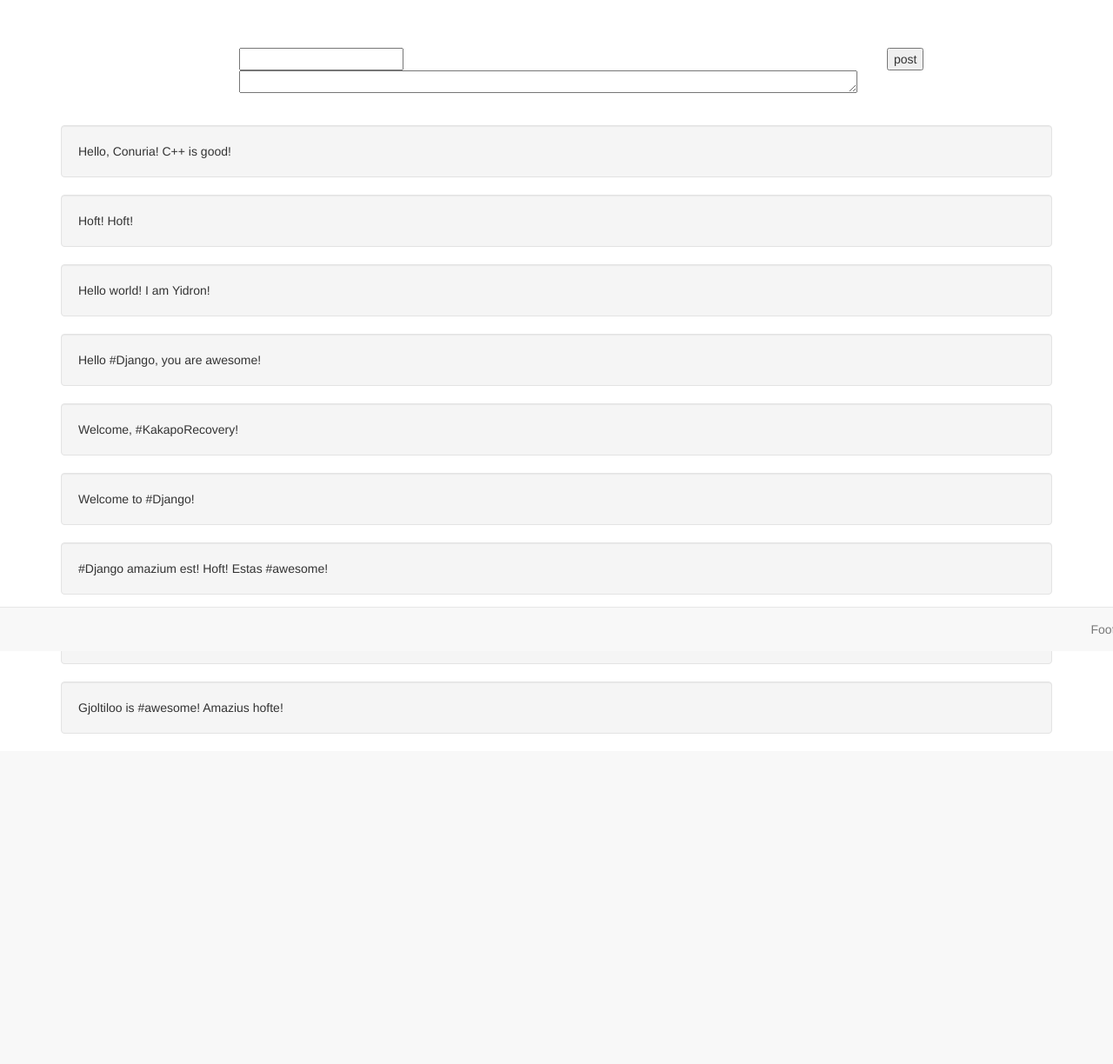
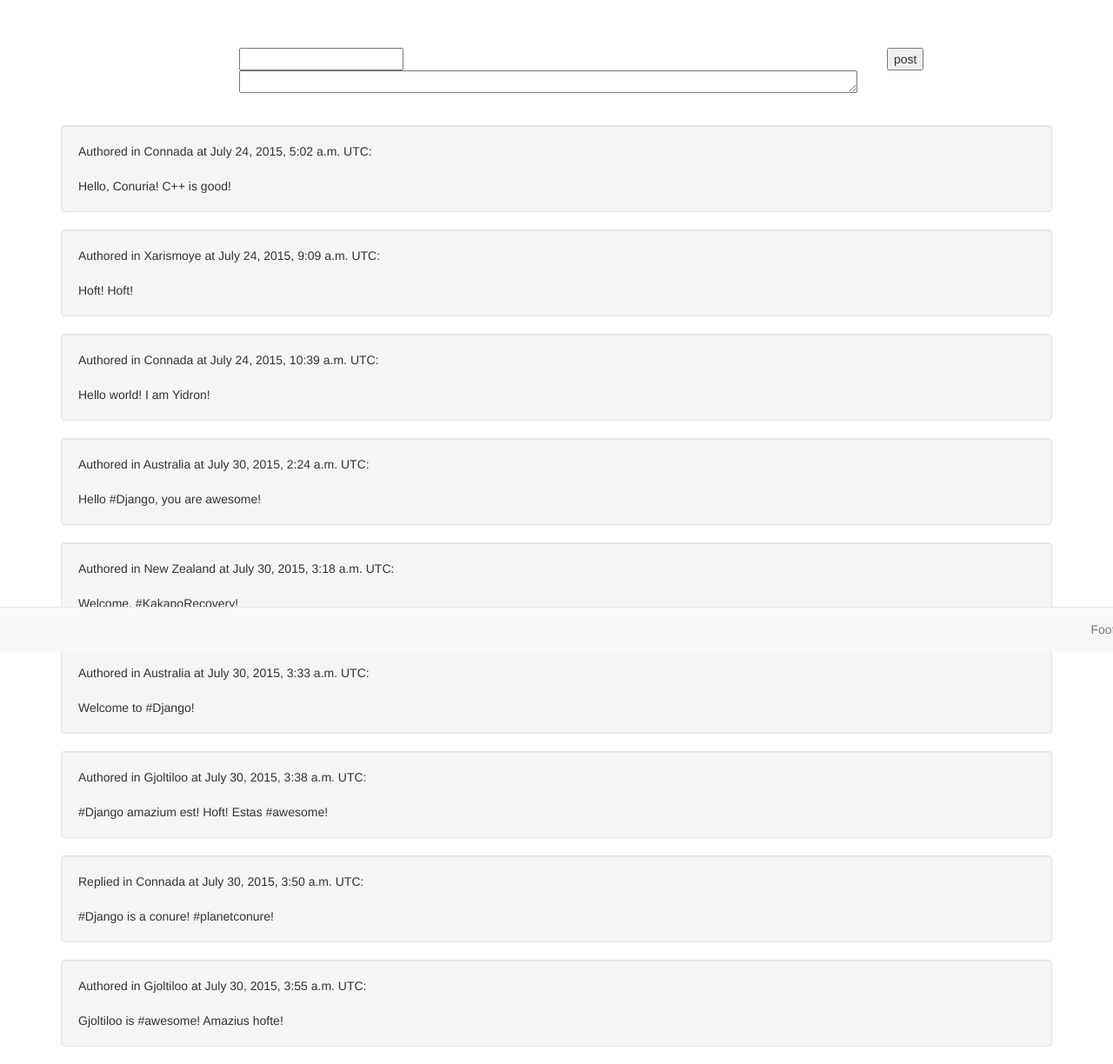
Before and after one commit to zavlong/mytweets, a Django app: template templates/profile.html in a window 1280 px wide. Shown: the part 51-1275 px from the top of the page at 87% size. Before the commit the page ends 895 px from the top, so only its background shows below. Run offline with Django 3.2, Linux system fonts and the light colour scheme; the template is opened without the code that fills it: values that come from a table or form of the project are taken from there, others are empty; data comes from the database, SQL or seed files in the repository; both versions use the stored data as it was after the commit; parts of the project's set-up code (start-up, migrations or seed data) failed here and were passed over; some libraries are stand-ins or nearby versions.

Commit message:
Eleventh commit. Improved profile viewer.

```diff
--- a/templates/profile.html
+++ b/templates/profile.html
@@ -20,6 +20,11 @@
     <div class="col-md-12 column">
       {% for tweet in tweets %}
       <div class="well">
+        {% if tweet.is_reply == False %}
+            <span>Authored in {{ tweet.country }} at {{ tweet.created_date }} UTC:<br><br></span>
+        {% else %}
+            <span>Replied in {{ tweet.country }} at {{ tweet.created_date }} UTC:<br><br></span>
+        {% endif %}
         <span>{{ tweet.text }}</span>
       </div>
       {% endfor %}
--- a/tweets/models.py
+++ b/tweets/models.py
@@ -1,5 +1,6 @@
 from django.db import models
 from user_profile.models import User
+
 # Create your models here.
 
 class Tweet(models.Model):
```
Also changed, not shown: db.sqlite3.
